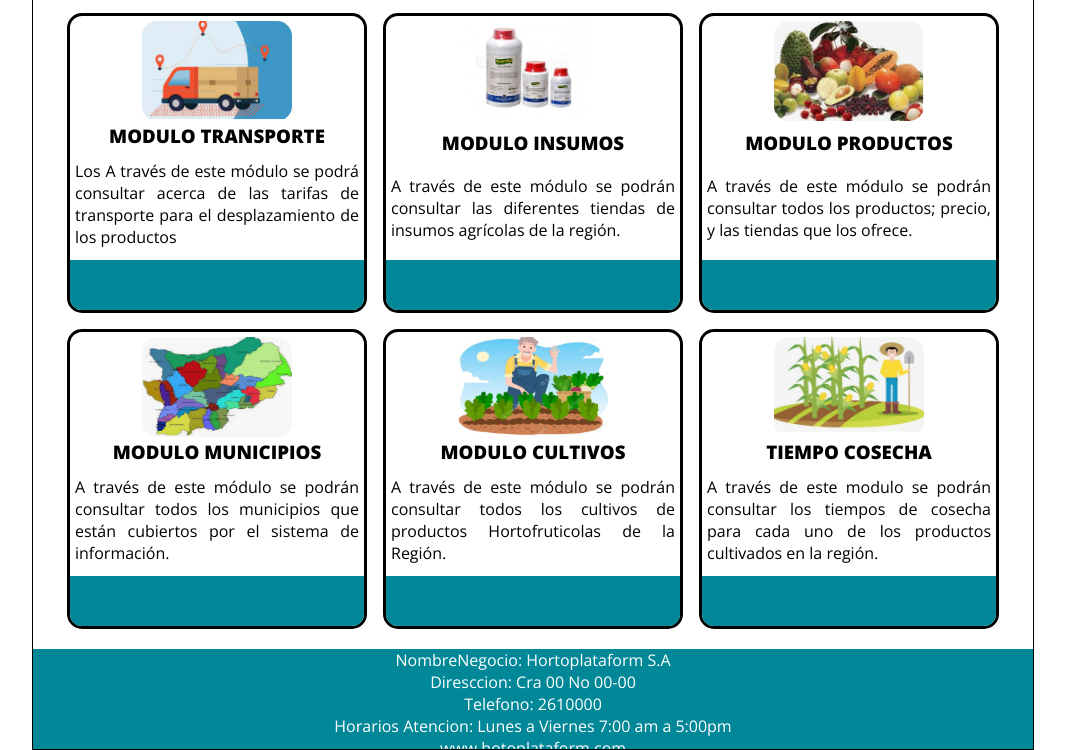
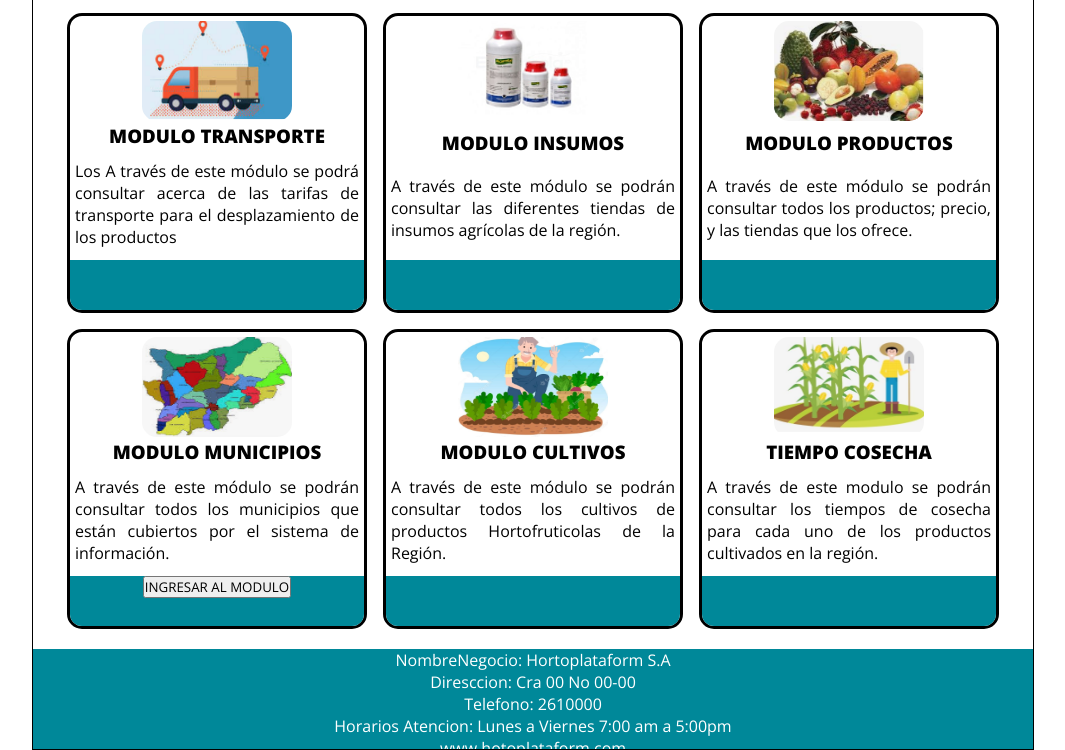
Before and after one commit to 13E05/proyectohortofruticula2, a plain HTML site: page index.html in a window 1280 px wide. Shown: the part 834-1584 px from the top of the page, without its empty margins (107-1172 px from the left). Drawn offline with nearby package versions, Linux system fonts and the light colour scheme.

Commit message:
Update index.html

```diff
--- a/index.html
+++ b/index.html
@@ -133,7 +133,12 @@
 				  <h3> MODULO MUNICIPIOS</h3>
 			          <p>A través de este módulo se podrán consultar todos los municipios
 				  que están cubiertos por el sistema de información. </p>
-				   <div></div>
+				   <div>
+				     <center>
+			<button type="button" class="btn_municipios" onclick="window.open('https://13e05.github.io/proyectohortofruticula2/frommunicipio.html')"> INGRESAR AL MODULO
+			</center>
+				</button>
+				     </div>
 			  </article>
 
 			   <article>
```
